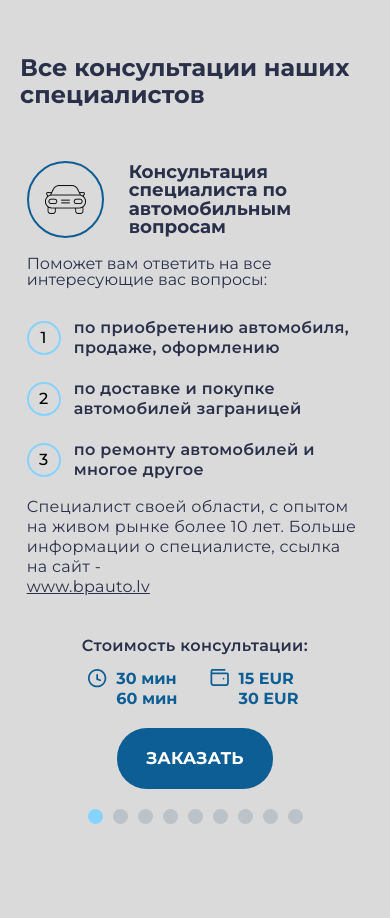
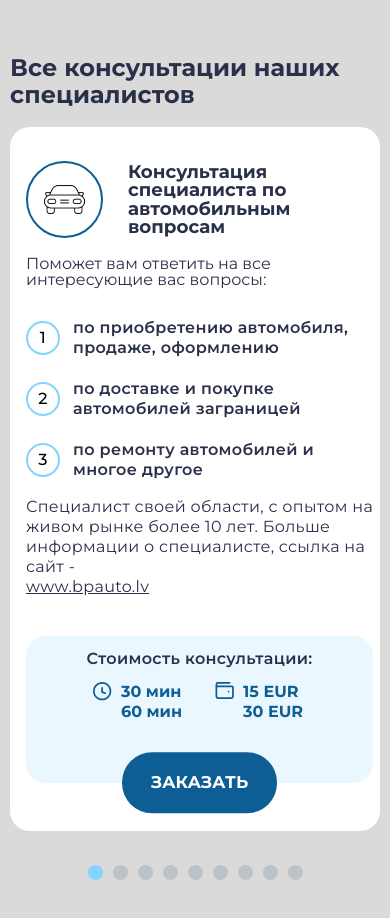
Before and after one commit to LeonidHr/ProConsult, a plain HTML site: page home.html in a window 390 px wide. Shown: the part 820-1738 px from the top of the page. Before the commit the page ends 1688 px from the top, so only its background shows below. Drawn offline with Linux system fonts and the light colour scheme.

Commit message:
add bg for slide

```diff
--- a/css/style.css
+++ b/css/style.css
@@ -813,7 +813,11 @@ body::after {
   overflow: visible !important;
 }
 
-.consultations-slider:not(:last-child) {
+.consultations-slider__wrapper {
+  row-gap: 1.5625rem;
+}
+
+.consultations-slider__wrapper:not(:last-child) {
   margin-bottom: 2.125rem;
 }
 
@@ -882,7 +886,9 @@ body::after {
 
 .slide-consultations {
   padding-top: 2.125rem;
-  padding-bottom: 1.25rem;
+  padding-bottom: 3rem;
+  background: #FFFFFF;
+  border-radius: 20px;
 }
 
 .slide-consultations__top {
@@ -988,6 +994,9 @@ body::after {
   -webkit-box-align: center;
       -ms-flex-align: center;
           align-items: center;
+  background: #EAF7FF;
+  border-radius: 20px;
+  padding: 0.8125rem 0.625rem 0 0.625rem;
 }
 
 .bottom-slide-consultations__title:not(:last-child) {
@@ -1001,10 +1010,6 @@ body::after {
   gap: 1.875rem;
 }
 
-.bottom-slide-consultations__row:not(:last-child) {
-  margin-bottom: 1.1875rem;
-}
-
 .bottom-slide-consultations__item {
   display: -webkit-box;
   display: -ms-flexbox;
@@ -1023,6 +1028,12 @@ body::after {
   line-height: 125%;
   /* 20/16 */
   color: #0D5E94;
+}
+
+.bottom-slide-consultations__btn {
+  -webkit-transform: translateY(50%);
+      -ms-transform: translateY(50%);
+          transform: translateY(50%);
 }
 
 .swiper-wrapper {
@@ -1982,7 +1993,7 @@ swiper-container:not(.swiper-watch-progress) .swiper-lazy-preloader {
   }
 
   .slide-consultations {
-    padding-left: 0.3125rem;
+    padding-left: 0.9375rem;
   }
 
   .slide-consultations__title {
@@ -2203,6 +2214,13 @@ swiper-container:not(.swiper-watch-progress) .swiper-lazy-preloader {
   }
 }
 
+@media (max-width: 40.625em) {
+  .consultations__container {
+    margin-left: -0.625rem;
+    min-width: calc(100% + 20px);
+  }
+}
+
 @media (max-width: 29.99875em) {
   .col-xs-auto {
     -webkit-box-flex: 0;
@@ -2462,15 +2480,15 @@ swiper-container:not(.swiper-watch-progress) .swiper-lazy-preloader {
     }
 }
 
-@supports (padding-left: clamp( 0.3125rem , -0.1666666667rem  +  2.3958333333vw , 1.75rem )) {
+@supports (padding-left: clamp( 0.9375rem , 0.6666666667rem  +  1.3541666667vw , 1.75rem )) {
     .slide-consultations {
-      padding-left: clamp( 0.3125rem , -0.1666666667rem  +  2.3958333333vw , 1.75rem );
-    }
-}
-
-@supports not (padding-left: clamp( 0.3125rem , -0.1666666667rem  +  2.3958333333vw , 1.75rem )) {
+      padding-left: clamp( 0.9375rem , 0.6666666667rem  +  1.3541666667vw , 1.75rem );
+    }
+}
+
+@supports not (padding-left: clamp( 0.9375rem , 0.6666666667rem  +  1.3541666667vw , 1.75rem )) {
     .slide-consultations {
-      padding-left: calc(0.3125rem + 1.4375 * (100vw - 20rem) / 60);
+      padding-left: calc(0.9375rem + 0.8125 * (100vw - 20rem) / 60);
     }
 }
 
--- a/home.html
+++ b/home.html
@@ -6,11 +6,11 @@
 	<meta charset="UTF-8">
 	<meta name="format-detection" content="telephone=no">
 	<!-- <style>body{opacity: 0;}</style> -->
-	<link rel="stylesheet" href="css/style.min.css?_v=20230224084721">
+	<link rel="stylesheet" href="css/style.min.css?_v=20230224090609">
 	<!-- <link rel="shortcut icon" href="favicon.ico"> -->
 	<link rel="preconnect" href="https://fonts.googleapis.com">
 	<link rel="preconnect" href="https://fonts.gstatic.com" crossorigin>
-	<link href="https://fonts.googleapis.com/css2?family=Montserrat:wght@400;500;600;700&display=swap&_v=20230224084721" rel="stylesheet">
+	<link href="https://fonts.googleapis.com/css2?family=Montserrat:wght@400;500;600;700&display=swap&_v=20230224090609" rel="stylesheet">
 	<!-- <meta name="robots" content="noindex, nofollow"> -->
 	<meta name="viewport" content="width=device-width, initial-scale=1.0">
 </head>
@@ -617,7 +617,7 @@
 
 
 
-	<script src="js/app.min.js?_v=20230224084721"></script>
+	<script src="js/app.min.js?_v=20230224090609"></script>
 </body>
 
 </html>
```
Also changed, not shown: css/style.min.css.
